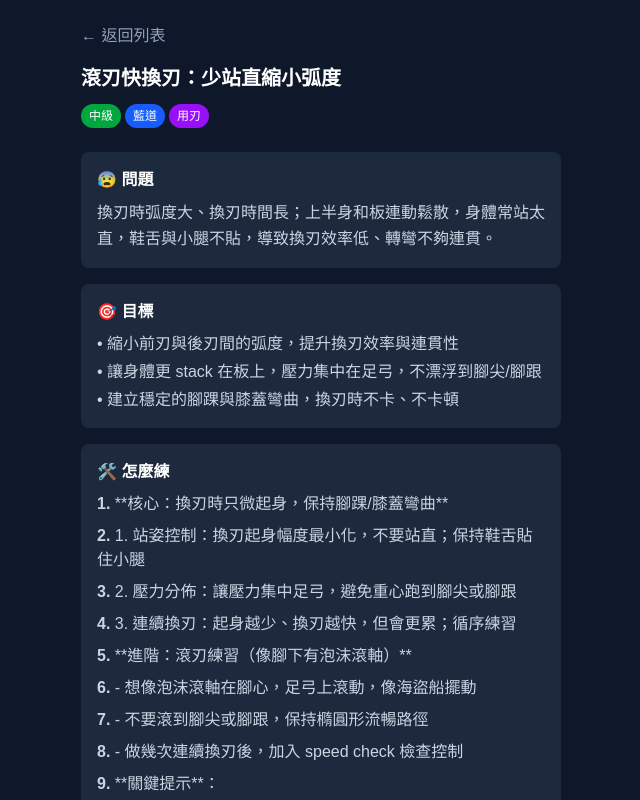
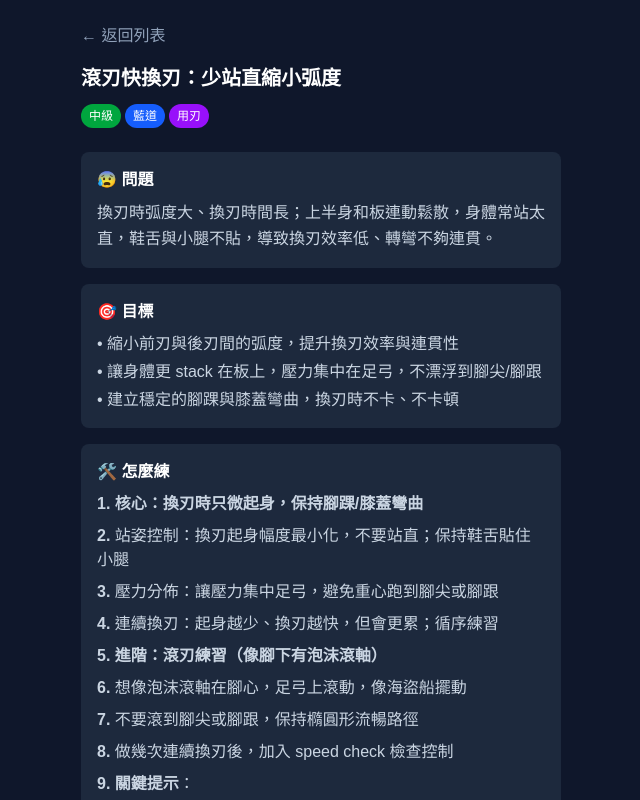
Before and after one commit to James3014/sb-Q-A, a Next.js app in the folder web/: page /lesson/01 in a window 1280 px wide. Shown: the top 800 px of the page, without its empty margins (319-959 px from the left). Built offline with nearby package versions, Linux system fonts and the light colour scheme.

Commit message:
fix: 渲染 Markdown 粗體語法 **text**

```diff
--- a/web/src/app/lesson/[id]/page.tsx
+++ b/web/src/app/lesson/[id]/page.tsx
@@ -58,9 +58,16 @@ export default async function LessonPage({ params }: { params: Promise<{ id: str
         <section className="bg-slate-800 rounded-lg p-4 mb-4">
           <h2 className="font-semibold mb-2">🛠️ 怎麼練</h2>
           <div className="text-slate-300 space-y-2">
-            {lesson.how?.map((h, i) => (
-              <p key={i}><strong>{i + 1}.</strong> {h.text}</p>
-            ))}
+            {lesson.how?.map((h, i) => {
+              // 簡單處理 Markdown: **text** → <strong>text</strong>
+              const text = h.text
+                .replace(/\*\*(.+?)\*\*/g, '<b>$1</b>')
+                .replace(/^\d+\.\s*/, '') // 移除開頭數字
+                .replace(/^-\s*/, ''); // 移除開頭 -
+              return (
+                <p key={i} dangerouslySetInnerHTML={{ __html: `<strong>${i + 1}.</strong> ${text}` }} />
+              );
+            })}
           </div>
         </section>
 
```
